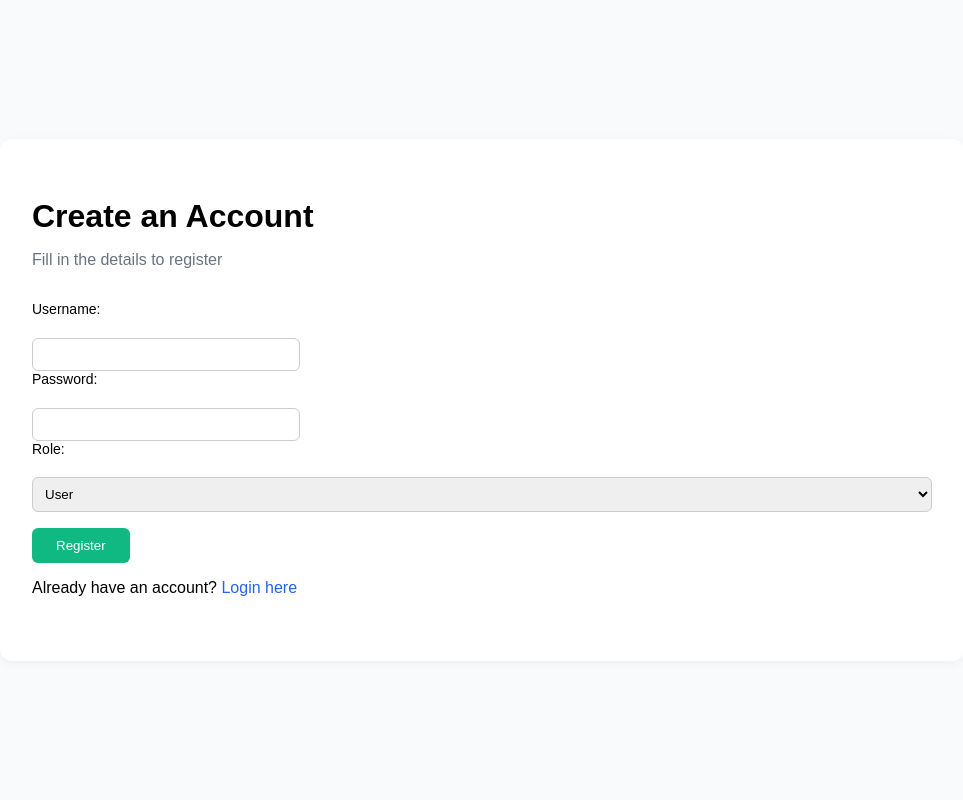
After one commit to zain3125/dashboard, a Flask app: page /register in a window 1280 px wide. The commit adds this page. Shown: the whole page, without its empty margins (158-1121 px from the left). Run offline with Flask 3, Linux system fonts and the light colour scheme; some libraries are stand-ins or nearby versions.

Commit message:
add login and register

```diff
--- a/routes.py
+++ b/routes.py
@@ -1,32 +1,100 @@
-from flask import render_template, request, redirect, url_for, send_file, flash
+from flask import (
+    render_template, request, redirect, url_for,
+    send_file, flash, session
+)
+from functools import wraps
+from werkzeug.security import generate_password_hash, check_password_hash
 from utils import (
     export_transactions_to_excel, fetch_transactions_from_db, insert_truck_owner,
     fetch_all_truck_owners, search_truck_owners, insert_supplier, fetch_all_suppliers,
     search_suppliers, insert_zone, fetch_all_zones, search_zones, insert_factory,
-    fetch_all_factories, insert_representative, fetch_all_representatives
+    fetch_all_factories, insert_representative, fetch_all_representatives,
+    get_user_by_username, insert_user
 )
 
-representatives_list = []
+# ========================
+# Decorator to protect routes
+# ========================
+def login_required(f):
+    @wraps(f)
+    def decorated_function(*args, **kwargs):
+        if "user_id" not in session:
+            flash("🔒 يجب تسجيل الدخول أولاً", "warning")
+            return redirect(url_for("login"))
+        return f(*args, **kwargs)
+    return decorated_function
+
 
 def register_routes(app):
+    # ========================
+    # Authentication routes
+    # ========================
+    @app.route("/register", methods=["GET", "POST"])
+    def register():
+        if request.method == "POST":
+            username = request.form["username"].strip()
+            password = request.form["password"].strip()
+            role = request.form["role"].strip()
+
+            if get_user_by_username(username):
+                flash("⚠️ اسم المستخدم موجود بالفعل", "danger")
+                return redirect(url_for("register"))
+
+            password_hash = generate_password_hash(password)
+            insert_user(username, password_hash, role)
+            flash("✅ تم التسجيل بنجاح، يرجى تسجيل الدخول", "success")
+            return redirect(url_for("login"))
+
+        return render_template("register.html")
+
+    @app.route("/login", methods=["GET", "POST"])
+    def login():
+        if request.method == "POST":
+            username = request.form["username"].strip()
+            password = request.form["password"].strip()
+
+            user = get_user_by_username(username)
+            if user and check_password_hash(user["password_hash"], password):
+                session["user_id"] = user["id"]
+                session["username"] = user["username"]
+                session["role"] = user["role"]
+                flash("✅ تم تسجيل الدخول بنجاح", "success")
+                return redirect(url_for("dashboard"))
+            else:
+                flash("❌ اسم المستخدم أو كلمة المرور غير صحيحة", "danger")
+
+        return render_template("login.html")
+
+    @app.route("/logout", methods=["POST"])
+    def logout():
+        session.clear()
+        return redirect(url_for("login"))
+
+    # ========================
+    # Dashboard & Data
+    # ========================
     @app.route("/")
     def index():
         return redirect(url_for("dashboard"))
 
     @app.route("/dashboard")
+    @login_required
     def dashboard():
-        return render_template("dashboard.html")
+        return render_template("dashboard.html", username=session["username"], role=session["role"])
 
     @app.route("/dashboard/data-entry")
+    @login_required
     def data_entry():
         return render_template("data_entry.html")
 
     @app.route("/dashboard/dimension-tables")
+    @login_required
     def dimension_tables():
         return render_template("dimension_tables.html")
 
-        # 🚚 Truck Owners
+    # 🚚 Truck Owners
     @app.route("/dashboard/dimension-tables/add-truck-owner", methods=['GET', 'POST'])
+    @login_required
     def add_truck_owner():
         try:
             page = int(request.args.get("page", 1))
@@ -40,11 +108,7 @@ def register_routes(app):
                 phone_number = request.form.get('phone_number')
 
                 if truck_number and truck_owner:
-                    try:
-                        insert_truck_owner(truck_number, truck_owner, phone_number)
-                        flash("✅ تم إضافة مالك الشاحنة بنجاح", "success")
-                    except Exception as e:
-                        flash(f"❌ فشل في الإضافة: {str(e)}", "error")
+                    insert_truck_owner(truck_number, truck_owner, phone_number)
                     return redirect(url_for("add_truck_owner", page=page))
 
             if query:
@@ -60,12 +124,11 @@ def register_routes(app):
                                 total_pages=total_pages)
         except Exception as e:
             print(f"Error in add_truck_owner: {e}")
-            flash("حدث خطأ أثناء معالجة الطلب", "error")
-            return redirect(url_for("add_truck_owner", page=1))
-
+            return "حدث خطأ أثناء معالجة الطلب"
 
     # 🏭 Factories
     @app.route("/dashboard/dimension-tables/add-factory", methods=['GET', 'POST'])
+    @login_required
     def add_factory():
         PER_PAGE = 10
         query = request.args.get("query", "").strip()
@@ -90,7 +153,9 @@ def register_routes(app):
         factories, total_pages = fetch_all_factories(page, PER_PAGE, query)
         return render_template("add_factory.html", factories=factories, page=page, total_pages=total_pages)
 
+    # 📦 Suppliers
     @app.route("/dashboard/dimension-tables/add-supplier", methods=['GET', 'POST'])
+    @login_required
     def add_supplier():
         try:
             page = int(request.args.get("page", 1))
@@ -123,6 +188,7 @@ def register_routes(app):
 
     # 📍 Zones
     @app.route("/dashboard/dimension-tables/add-zone", methods=['GET', 'POST'])
+    @login_required
     def add_zone():
         try:
             page = int(request.args.get("page", 1))
@@ -155,7 +221,9 @@ def register_routes(app):
             flash("❌ حدث خطأ أثناء معالجة الطلب", "error")
             return "حدث خطأ أثناء معالجة الطلب"
 
+    # 👨‍💼 Representatives
     @app.route("/dashboard/dimension-tables/add-representative", methods=['GET', 'POST'])
+    @login_required
     def add_representative():
         PER_PAGE = 10
         query = request.args.get("query", "").strip()
@@ -182,14 +250,13 @@ def register_routes(app):
         representatives, total_pages = fetch_all_representatives(page, PER_PAGE, query)
         return render_template("add_representative.html", representatives=representatives, page=page, total_pages=total_pages)
 
-
-
     # 💰 Transactions
     @app.route("/dashboard/transactions", methods=['GET', 'POST'])
+    @login_required
     def transactions():
         transactions_data = []
         start = end = ""
-        page = int(request.args.get("page", 1))  # ← رقم الصفحة
+        page = int(request.args.get("page", 1))
         per_page = 10
         offset = (page - 1) * per_page
 
@@ -213,6 +280,7 @@ def register_routes(app):
 
     # ⬇️ Export Excel
     @app.route("/dashboard/transactions/export", methods=['POST'])
+    @login_required
     def export_transactions():
         start = request.form.get("start_date")
         end = request.form.get("end_date")
--- a/static/style.css
+++ b/static/style.css
@@ -228,3 +228,29 @@ table th {
   color: #721c24;
   border: 1px solid #f5c6cb;
 }
+
+.logout-btn {
+    background-color: #d9534f;
+    color: white;
+    padding: 8px 15px;
+    border: none;
+    border-radius: 4px;
+    cursor: pointer;
+}
+.logout-btn:hover {
+    background-color: #c9302c;
+}
+
+.alert {
+    padding: 10px;
+    margin: 10px 0;
+    border-radius: 4px;
+}
+.alert-success {
+    background-color: #d4edda;
+    color: #155724;
+}
+.alert-danger {
+    background-color: #f8d7da;
+    color: #721c24;
+}
--- a/templates/dashboard.html
+++ b/templates/dashboard.html
@@ -9,6 +9,10 @@
     <header class="header">
         <h1>Al Bayan Co.</h1>
         <img src="{{ url_for('static', filename='al-bayan-logo.png') }}" alt="Al Bayan Logo" />
+
+        <form action="{{ url_for('logout') }}" method="post" style="margin-left:auto;">
+            <button type="submit" class="logout-btn">Logout</button>
+        </form>
     </header>
 
     <main class="container">
--- /dev/null
+++ b/templates/register.html
@@ -0,0 +1,41 @@
+<!DOCTYPE html>
+<html lang="en">
+<head>
+    <meta charset="UTF-8">
+    <title>Register</title>
+    <link rel="stylesheet" href="{{ url_for('static', filename='style.css') }}">
+</head>
+<body>
+    <div class="center-wrapper">
+        <div class="report-box">
+            <h2 class="title">Create an Account</h2>
+            <p class="subtitle">Fill in the details to register</p>
+            <form method="POST">
+                <div class="form-row" style="flex-direction: column; align-items: stretch;">
+                    <label>Username:</label>
+                    <input type="text" name="username" required>
+                </div>
+                <div class="form-row" style="flex-direction: column; align-items: stretch;">
+                    <label>Password:</label>
+                    <input type="password" name="password" required>
+                </div>
+                <div class="form-row" style="flex-direction: column; align-items: stretch;">
+                    <label>Role:</label>
+                    <select name="role" required style="padding: 0.5rem; border-radius: 6px; border: 1px solid #ccc;">
+                        <option value="user">User</option>
+                        <option value="admin">Admin</option>
+                        <option value="accountant">Accountant</option>
+                    </select>
+                </div>
+                <div class="form-row" style="margin-top: 1rem;">
+                    <button type="submit">Register</button>
+                </div>
+            </form>
+            <p style="margin-top: 1rem;">
+                Already have an account?
+                <a href="{{ url_for('login') }}" class="back-link">Login here</a>
+            </p>
+        </div>
+    </div>
+</body>
+</html>
--- a/utils.py
+++ b/utils.py
@@ -404,3 +404,28 @@ def fetch_all_representatives(page, per_page, query=""):
     except Exception as e:
         print(f"Error fetching representatives: {e}")
         return [], 1
+
+def get_user_by_username(username):
+    conn = psycopg2.connect(**PG_PARAMS)
+    cur = conn.cursor()
+    cur.execute("SELECT * FROM users WHERE username = %s", (username,))
+    row = cur.fetchone()
+    conn.close()
+    if row:
+        return {
+            "id": row[0],
+            "username": row[1],
+            "password_hash": row[2],
+            "role": row[3]
+        }
+    return None
+
+def insert_user(username, password_hash, role):
+    conn = psycopg2.connect(**PG_PARAMS)
+    cur = conn.cursor()
+    cur.execute(
+        "INSERT INTO users (username, password_hash, role) VALUES (%s, %s, %s)",
+        (username, password_hash, role)
+    )
+    conn.commit()
+    conn.close()
```
Also changed, not shown: templates/login.html (added, +42 -0 lines).
